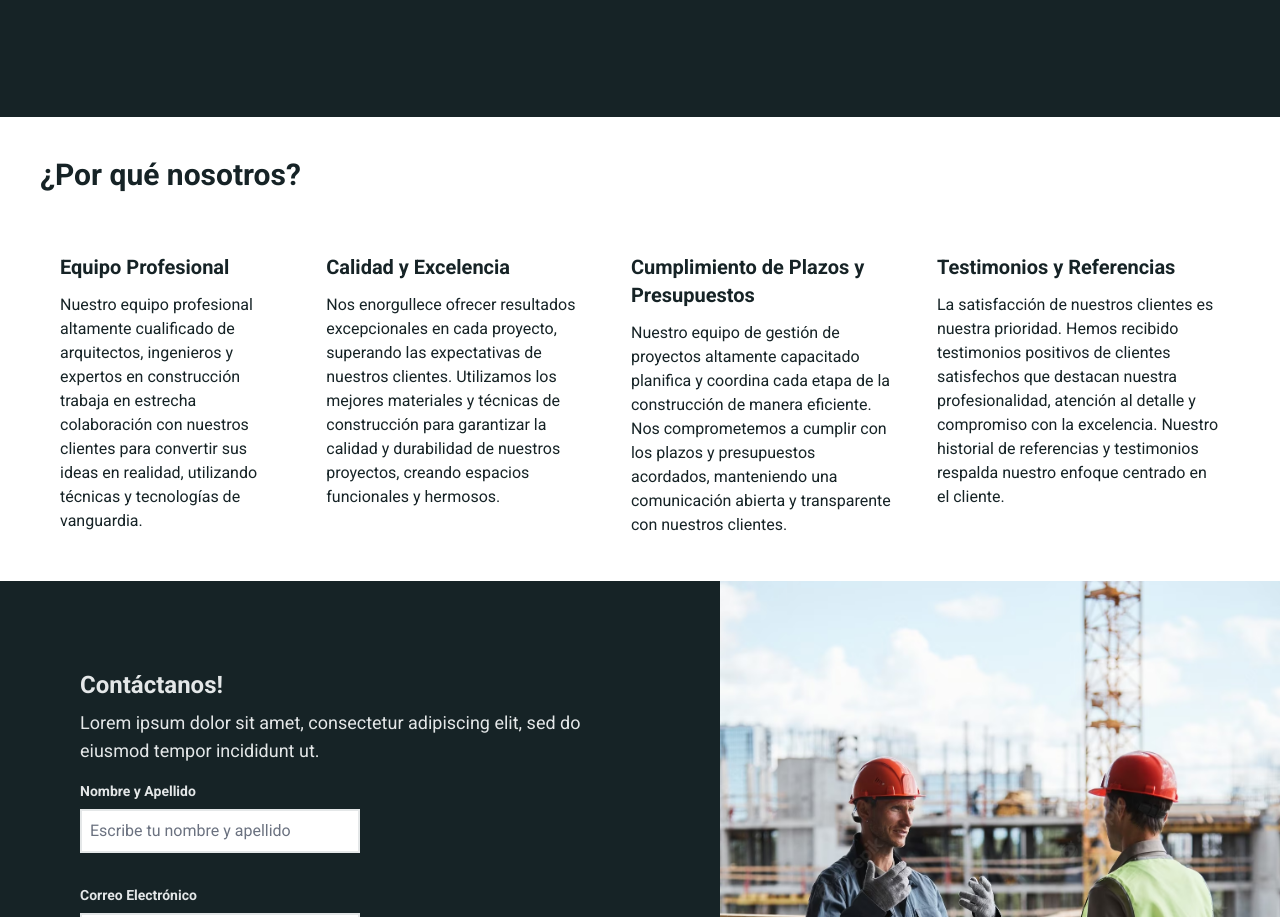
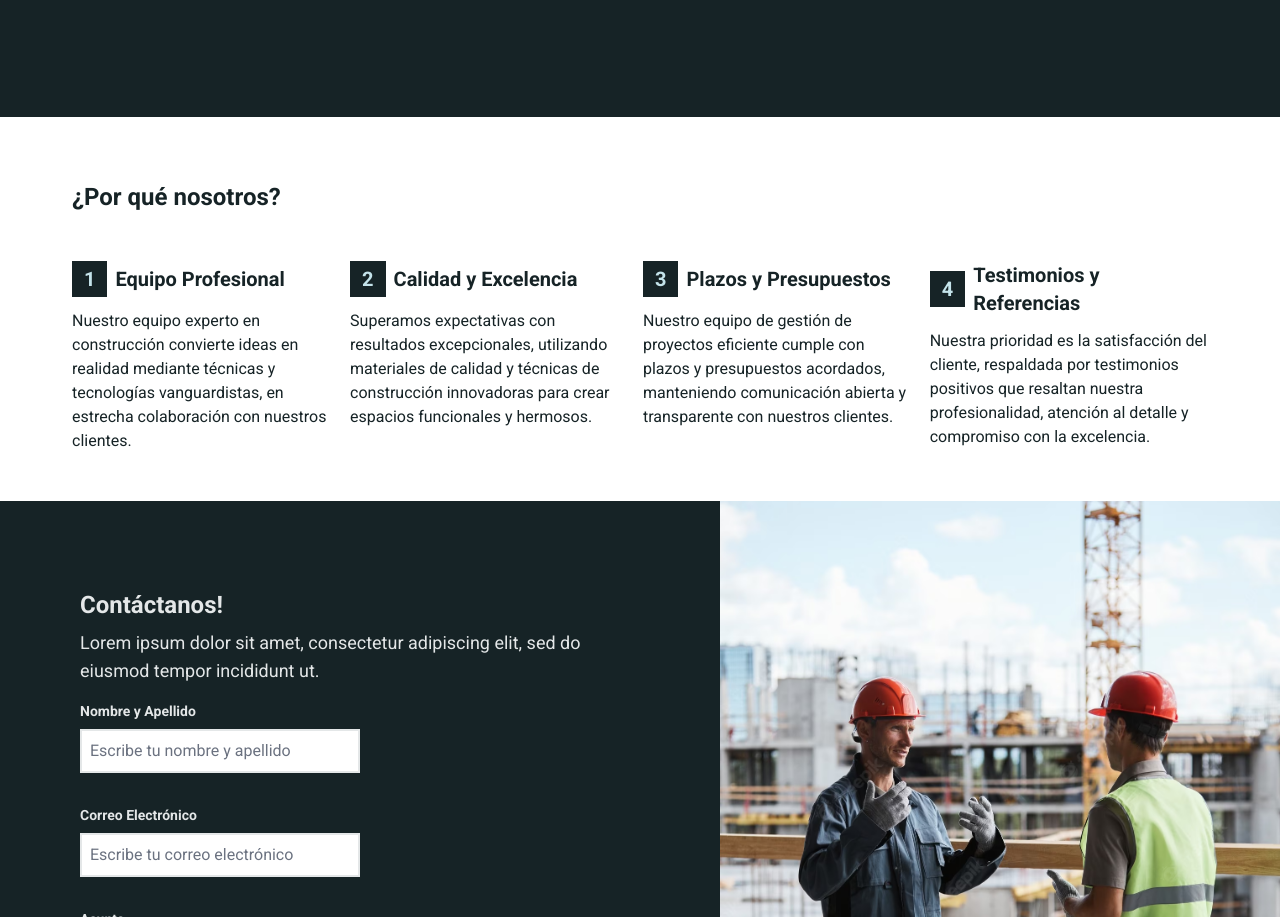
Before and after one commit to StefanyNoguera/noguera-bits, a Next.js app: page / in a window 1280 px wide. Shown: the part 971-1888 px from the top of the page. Built offline with nearby package versions, Linux system fonts and the light colour scheme.

Commit message:
created styling for por que nosotros section

```diff
--- a/src/app/page.tsx
+++ b/src/app/page.tsx
@@ -91,46 +91,54 @@ export default function Home() {
         </div>
       </div>
 
-      <div className='bg-white h-full'>
-        <h1 className='font-bold text-3xl md:p-10 p-6 pt-8 text-darkgray'>¿Por qué nosotros?</h1>
+      <div className='bg-white h-screen md:h-96 p-8'>
+        <h1 className='font-bold text-2xl md:px-10 md:py-8 text-darkgray'>¿Por qué nosotros?</h1>
 
         <div className='lg:flex lg:justify-between md:px-10 md:pb-6'>
           {/* <div className='mr-7 '> */}
-            <div className='p-5 '>
-              <h1 className='font-bold text-xl text-darkgray pb-3'>Equipo Profesional</h1>
+            <div className='py-4 md:pr-4'>
+              <div className='flex items-center pb-3'>
+                <h1 className='text-center px-3 py-1 text-lightblue text-xl font-bold bg-darkgray'>1</h1>
+                <h1 className='font-bold text-xl text-darkgray pl-2'>Equipo Profesional</h1>
+              </div>
               <p className='text-darkgray'>
-              Nuestro equipo profesional altamente cualificado de arquitectos, ingenieros y expertos en
-              construcción trabaja en estrecha colaboración con nuestros clientes para convertir sus ideas en
-              realidad, utilizando técnicas y tecnologías de vanguardia.
+              Nuestro equipo experto en construcción convierte ideas en realidad mediante técnicas y tecnologías vanguardistas,
+              en estrecha colaboración con nuestros clientes.
               </p>
             </div>
 
-            <div className='p-5'>
-              <h1 className='font-bold text-xl text-darkgray pb-3'>Calidad y Excelencia</h1>
+            <div className='py-4 md:pr-4'>
+              <div className='flex items-center pb-3'>
+                <h1 className='text-center px-3 py-1 text-lightblue text-xl font-bold bg-darkgray'>2</h1>
+                <h1 className='font-bold text-xl text-darkgray pl-2'>Calidad y Excelencia</h1>
+              </div>
               <p className='text-darkgray'>
-              Nos enorgullece ofrecer resultados excepcionales en cada proyecto, superando las expectativas
-              de nuestros clientes. Utilizamos los mejores materiales y técnicas de construcción para garantizar
-              la calidad y durabilidad de nuestros proyectos, creando espacios funcionales y hermosos.
+              Superamos expectativas con resultados excepcionales, utilizando materiales de calidad y técnicas de
+              construcción innovadoras para crear espacios funcionales y hermosos.
               </p>
             </div>
           {/* </div> */}
 
           {/* <div className=''> */}
-            <div className='p-5'>
-              <h1 className='font-bold text-xl text-darkgray pb-3'>Cumplimiento de Plazos y Presupuestos</h1>
+            <div className='py-4 md:pr-4'>
+              <div className='flex items-center pb-3'>
+                <h1 className='text-center px-3 py-1 text-lightblue text-xl font-bold bg-darkgray'>3</h1>
+                <h1 className='font-bold text-xl text-darkgray pl-2'>Plazos y Presupuestos</h1>
+              </div>
               <p className='text-darkgray'>
-              Nuestro equipo de gestión de proyectos altamente capacitado planifica y coordina cada etapa de la
-              construcción de manera eficiente. Nos comprometemos a cumplir con los plazos y presupuestos acordados,
-              manteniendo una comunicación abierta y transparente con nuestros clientes.
+              Nuestro equipo de gestión de proyectos eficiente cumple con plazos y presupuestos acordados, manteniendo
+              comunicación abierta y transparente con nuestros clientes.
               </p>
             </div>
 
-            <div className='p-5'>
-              <h1 className='font-bold text-xl text-darkgray pb-3'>Testimonios y Referencias</h1>
+            <div className='py-4'>
+              <div className='flex items-center pb-3'>
+                <h1 className='text-center px-3 py-1 text-lightblue text-xl font-bold bg-darkgray'>4</h1>
+                <h1 className='font-bold text-xl text-darkgray pl-2'>Testimonios y Referencias</h1>
+              </div>
               <p className='text-darkgray'>
-              La satisfacción de nuestros clientes es nuestra prioridad. Hemos recibido testimonios positivos
-              de clientes satisfechos que destacan nuestra profesionalidad, atención al detalle y compromiso con
-              la excelencia. Nuestro historial de referencias y testimonios respalda nuestro enfoque centrado en el cliente.
+              Nuestra prioridad es la satisfacción del cliente, respaldada por testimonios positivos que resaltan nuestra
+              profesionalidad, atención al detalle y compromiso con la excelencia.
               </p>
             </div>
           {/* </div> */}
```
